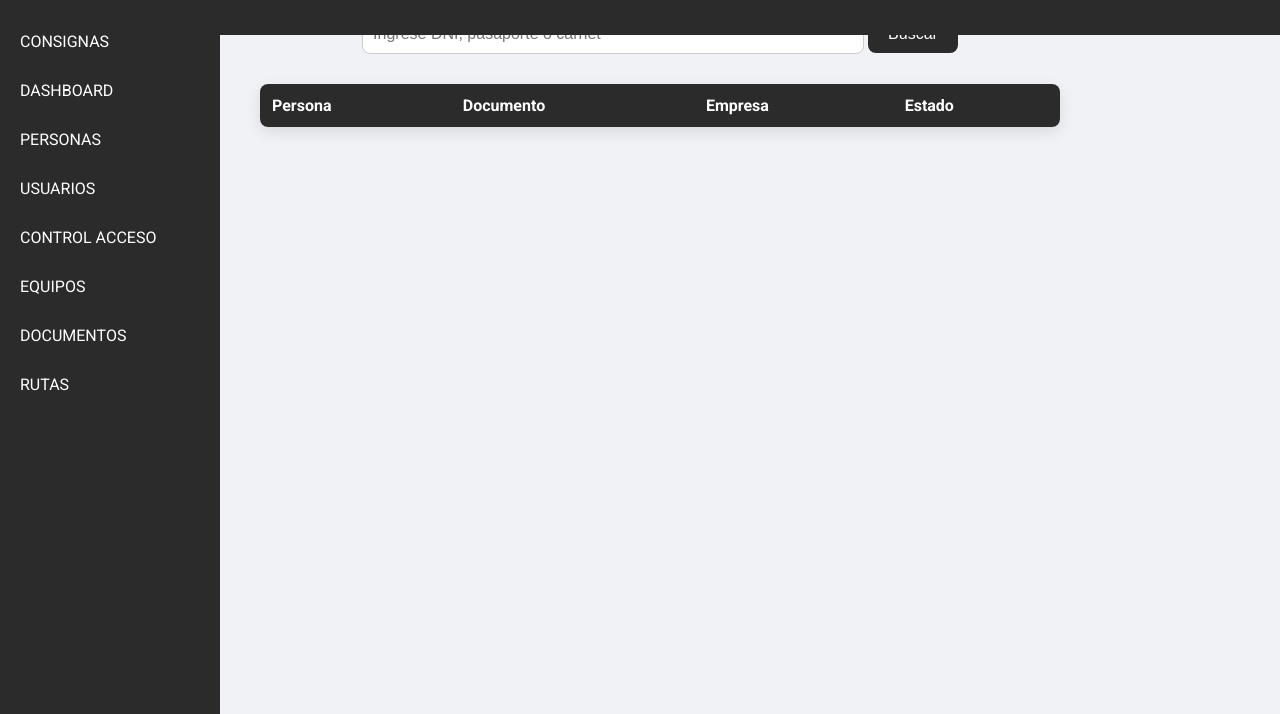
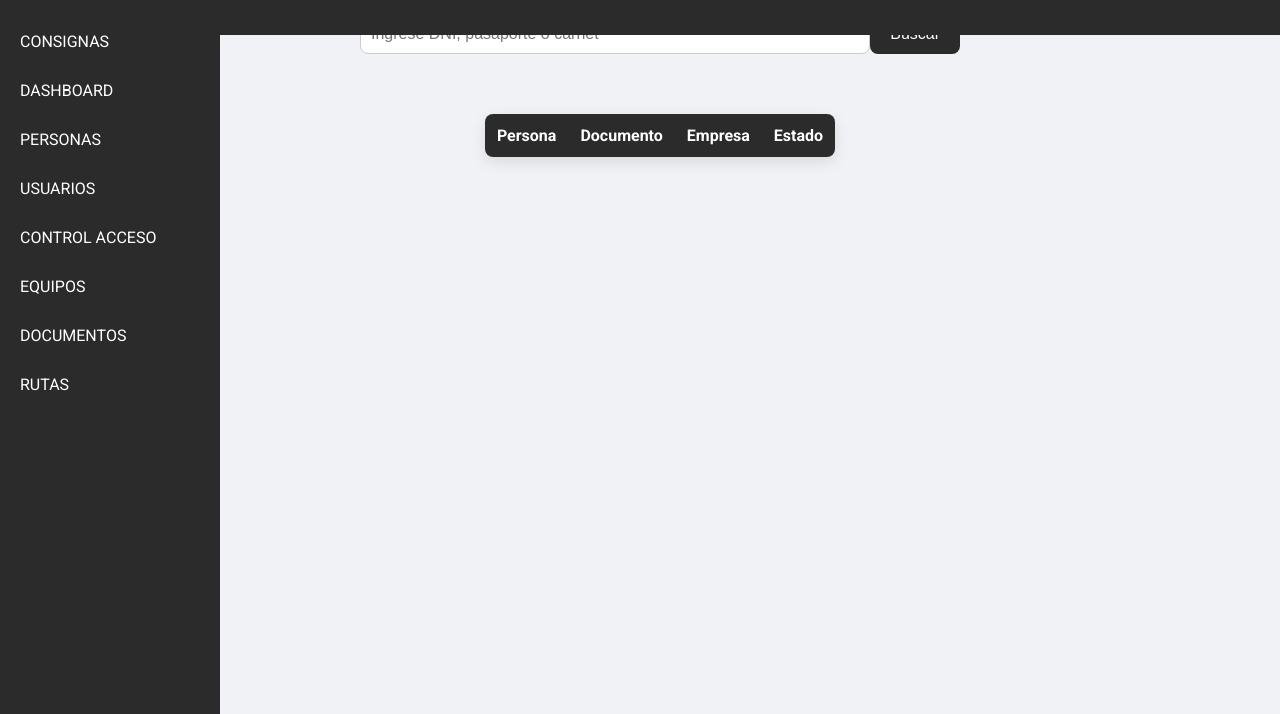
Before and after one commit to Victor-Cham/A123, a plain HTML site: page principal.html in a window 1280 px wide. Shown: the part 86-800 px from the top of the page. Drawn offline with Linux system fonts and the light colour scheme.

Commit message:
Enhance layout with .content class and search styles
Added styles for main content layout and search bar.

```diff
--- a/css/style.css
+++ b/css/style.css
@@ -12,6 +12,43 @@ body.login-page {
   height: 100vh;
   margin: 0;
 }
+
+/* Ajuste del main ahora con clase .content */
+main.content {
+  margin-left: 220px;      /* sidebar */
+  padding: 120px 40px 40px 40px; /* espacio superior para header + margen */
+  display: flex;
+  flex-direction: column;
+  align-items: center;     /* centra contenido horizontalmente */
+}
+
+/* Buscador */
+#busqueda {
+  width: 100%;
+  max-width: 600px;       /* evita que sea muy ancho */
+  display: flex;
+  justify-content: center; /* centra los inputs y botón */
+  margin-bottom: 30px;
+}
+
+#busqueda input {
+  flex: 1;
+  padding: 10px;
+  border-radius: 8px 0 0 8px;
+  border: 1px solid #ccc;
+  font-size: 16px;
+}
+
+#busqueda button {
+  padding: 10px 20px;
+  border-radius: 0 8px 8px 0;
+  border: none;
+  background: #2b2b2b;
+  color: white;
+  cursor: pointer;
+  font-size: 16px;
+}
+
 
 .login-container {
   background: rgba(255,255,255,0.85);
```
